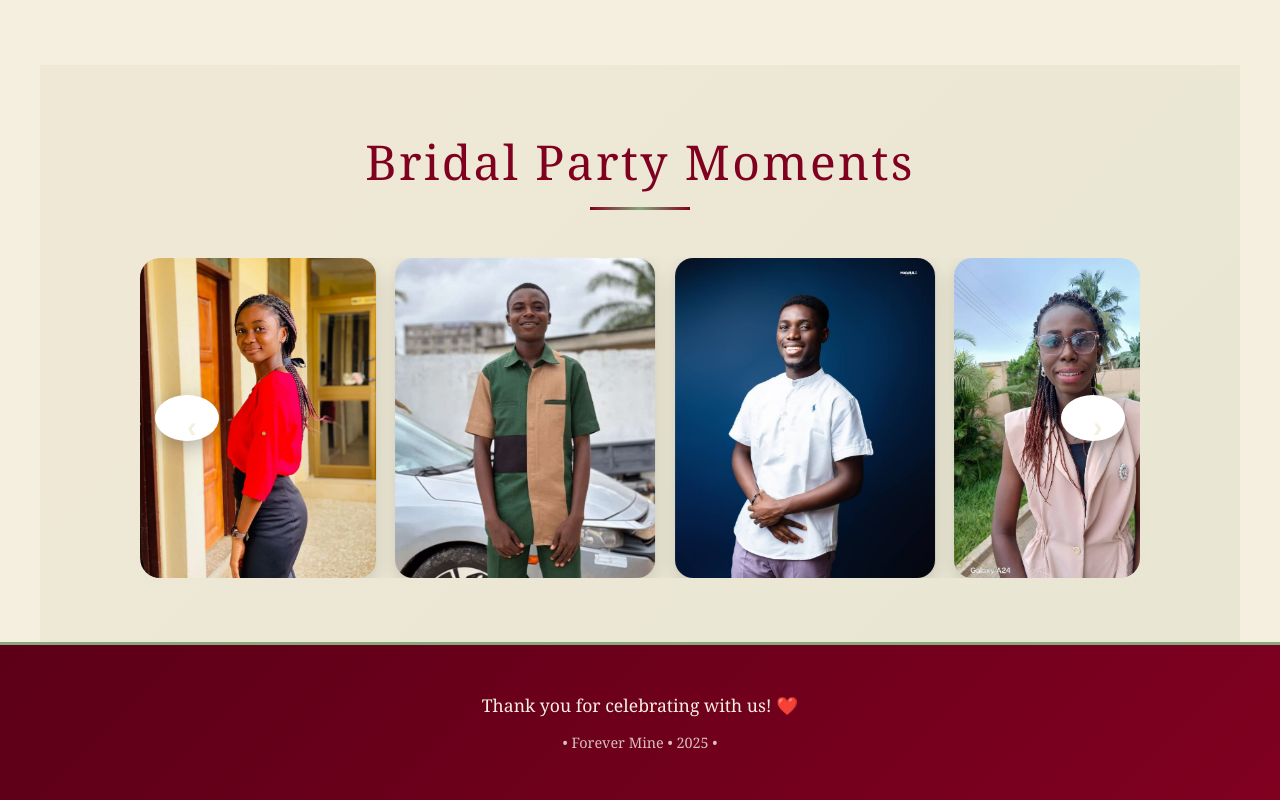
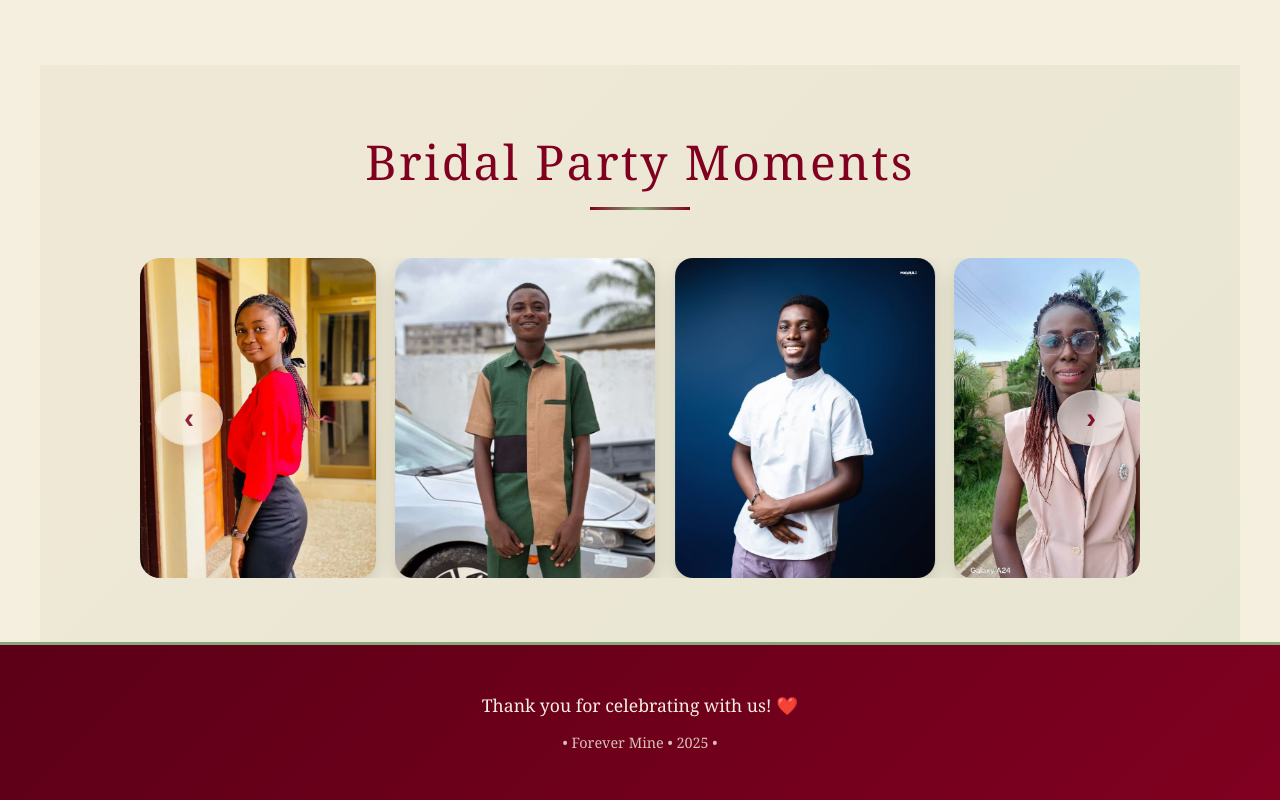
Before and after one commit to clem-kay/PG-wedding, a plain HTML site: page index.html in a window 1280 px wide. Shown: the part 9028-9828 px from the top of the page. Drawn offline with Linux system fonts and the light colour scheme.

Commit message:
made the next more elegant

```diff
--- a/index.html
+++ b/index.html
@@ -1418,22 +1418,51 @@
   position: absolute;
   top: 50%;
   transform: translateY(-50%);
-      background: white;
-      border: none;
-      width: 46px;
-      height: 46px;
+  background: rgba(255, 255, 255, 0.65);     /* faint white */
+  backdrop-filter: blur(10px);               /* frosted glass effect */
+  border: 2px solid rgba(232, 220, 196, 0.4); /* soft beige border */
+  width: 56px;
+  height: 56px;
   border-radius: 50%;
-      font-size: 1.8rem;
+  font-size: 1.9rem;
   cursor: pointer;
-      box-shadow: 0 6px 20px rgba(0, 0, 0, 0.25);
+  box-shadow: 0 8px 25px rgba(128, 0, 32, 0.12);
   z-index: 10;
-      transition: all 0.3s ease;
-    }
-
+  transition: all 0.4s ease;
+  display: flex;
+  align-items: center;
+  justify-content: center;
+  color: var(--burgundy);
+}
+
+/* Subtle hover — becomes more visible instead of aggressive */
 .carousel-btn:hover {
-      background: var(--burgundy);
-      color: white;
-      transform: translateY(-50%) scale(1.1);
+  background: rgba(255, 255, 255, 0.95);
+  border-color: var(--burgundy-light);
+  color: var(--burgundy);
+  transform: translateY(-50%) scale(1.18);
+  box-shadow: 0 15px 40px rgba(128, 0, 32, 0.2);
+}
+
+/* Optional: tiny pulse when idle so guests know it’s clickable */
+@keyframes gentlePulse {
+  0%, 100% { opacity: 0.7; }
+  50% { opacity: 1; }
+}
+.carousel-btn {
+  animation: gentlePulse 4s ease-in-out infinite;
+}
+.carousel-btn:hover {
+  animation: none;
+}
+
+/* Mobile */
+@media (max-width: 768px) {
+  .carousel-btn {
+    width: 50px;
+    height: 50px;
+    font-size: 1.7rem;
+  }
 }
 
     .carousel-btn.prev { left: 15px; }
```
Lines whose indentation alone changed are shown as unchanged.
